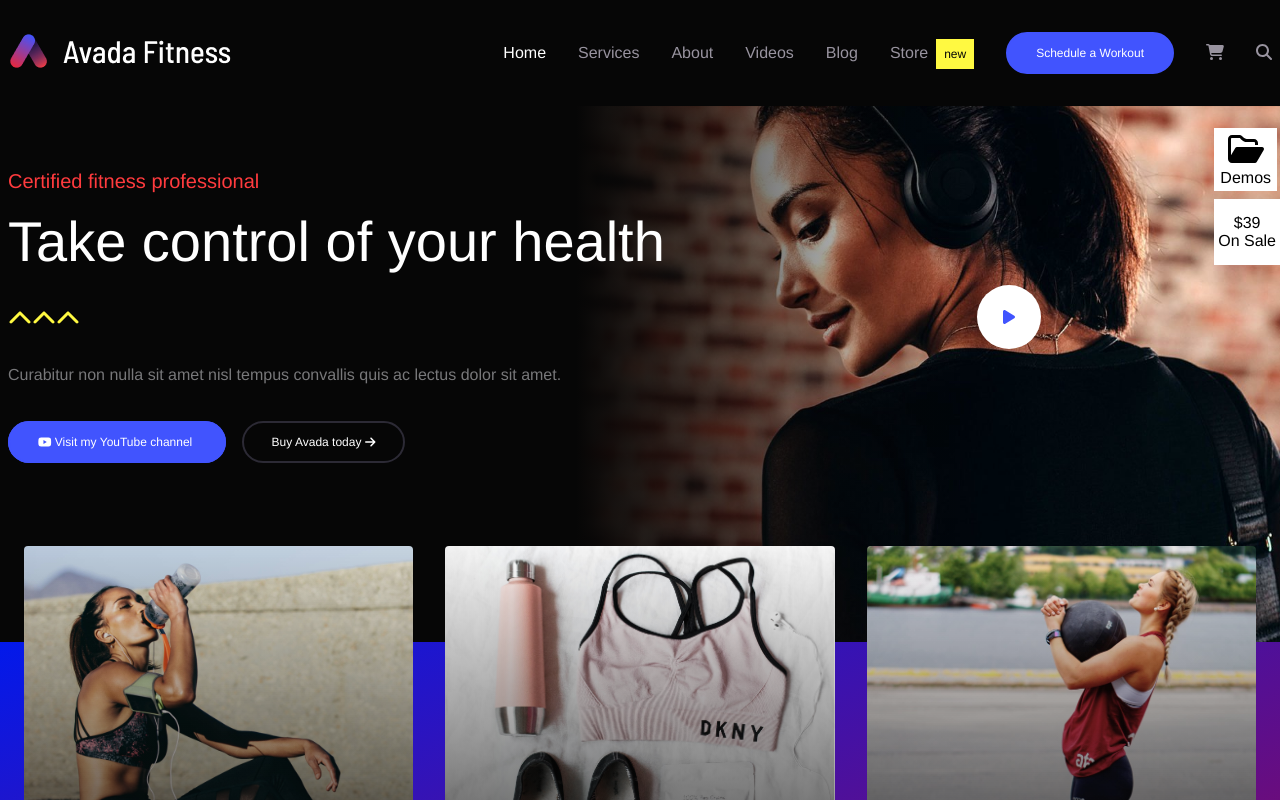
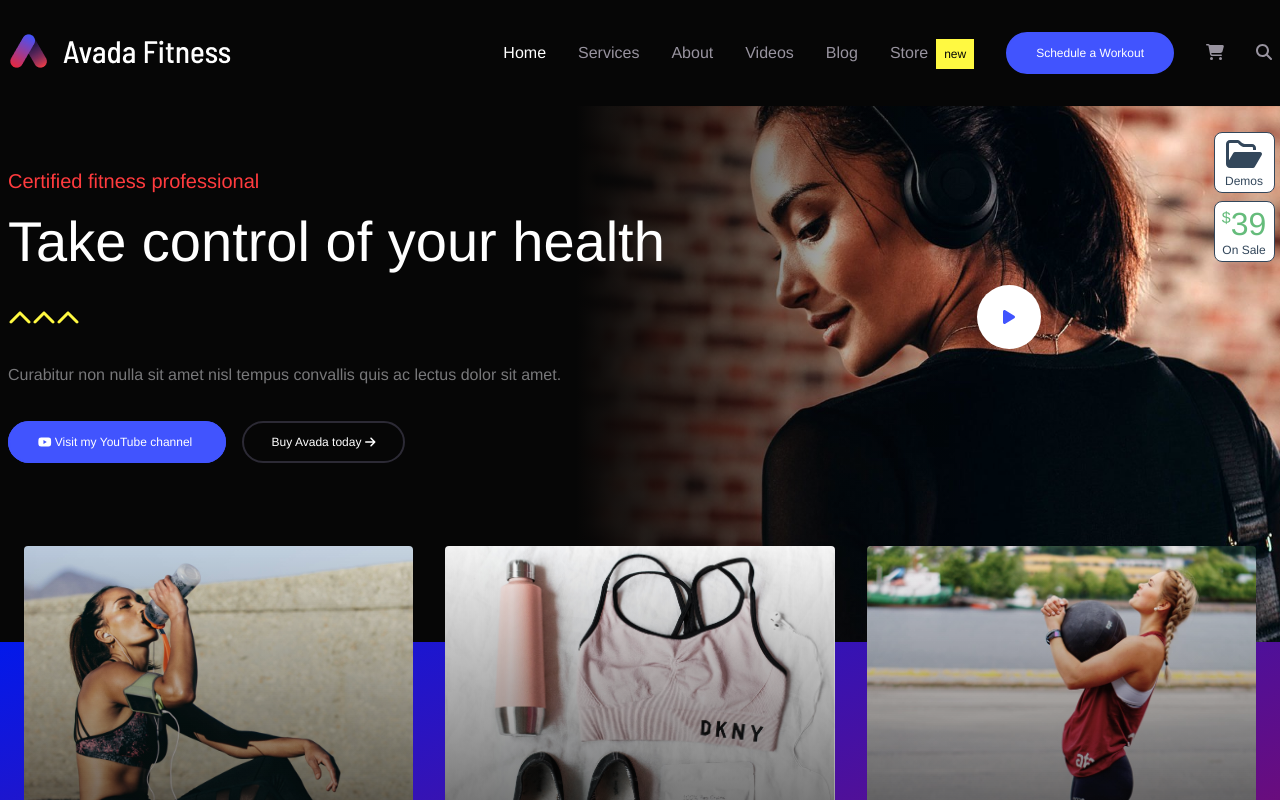
Before and after one commit to MirkOrlando/proj-html-vuejs, a Vue app: page / in a window 1280 px wide. Shown: the top 800 px of the page. Built offline with nearby package versions, Linux system fonts and the light colour scheme.

Commit message:
fix css .badges

```diff
--- a/src/components/SiteMainComponent.vue
+++ b/src/components/SiteMainComponent.vue
@@ -209,24 +209,41 @@ export default {
 .badges {
   display: flex;
   flex-direction: column;
-  gap: 0.5rem;
   position: fixed;
   top: 8rem;
-  right: 0;
+  right: 0.5rem;
+  color: #33475b;
+  z-index: 90;
+  .text {
+    font-size: 0.75rem;
+  }
   .demo,
   .price {
     background-color: $lightestColor;
     width: fit-content;
     padding: 0.25rem;
+    margin: 0.25rem;
     aspect-ratio: 1/1;
     display: flex;
     flex-direction: column;
     justify-content: center;
     align-items: center;
+    border-radius: 0.5rem;
+    border: 1px solid #33475b;
   }
   .demo {
     .icon {
       font-size: 2rem;
+    }
+  }
+  .price {
+    .number {
+      color: #65bc7b;
+      font-size: 2rem;
+      span {
+        font-size: 1rem;
+        vertical-align: super;
+      }
     }
   }
 }
@@ -446,6 +463,12 @@ export default {
 }
 
 @media screen and (max-width: 768px) {
+  .badges {
+    display: none;
+  }
+}
+
+@media screen and (max-width: 768px) {
   .jumbotron {
     background-size: auto;
     background-position: right 35% top;
```
